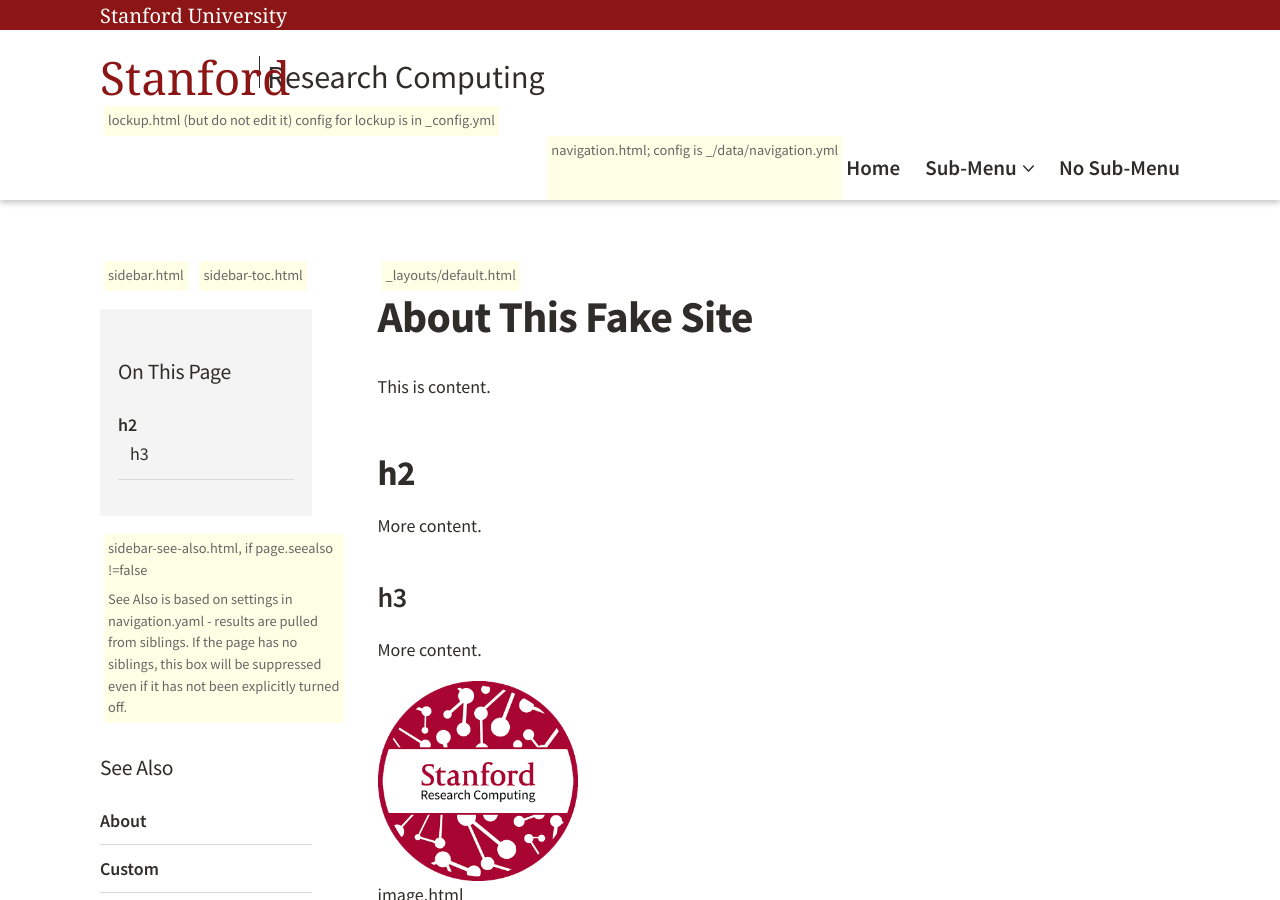
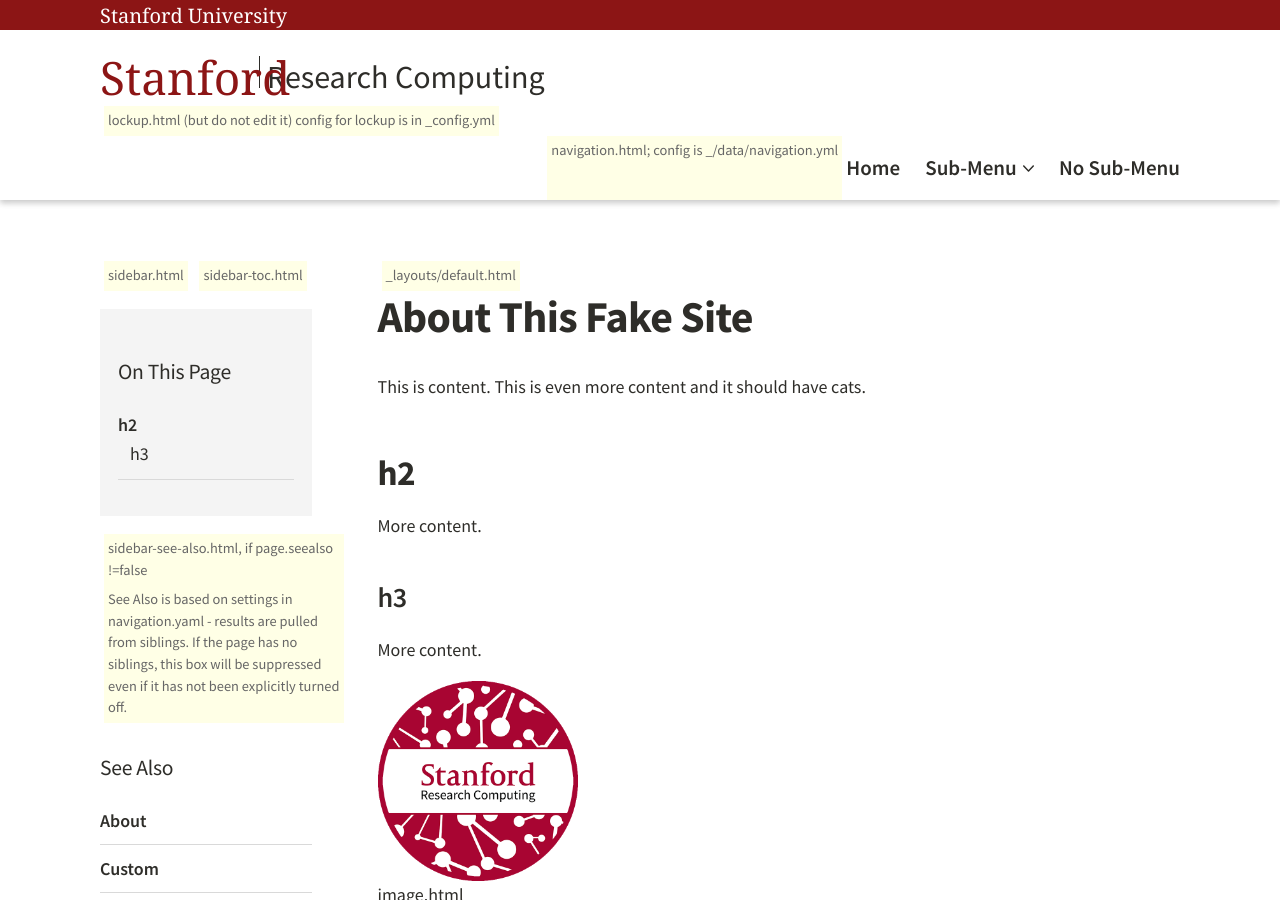
Before and after one commit to saracook/src-demo, a Jekyll site: the page built from docs/about.md, in a window 1280 px wide and 900 px high. Built offline with Jekyll 4.4.1, drawn with Linux system fonts in a browser that asks for light colours; some web fonts are replaced.

Commit message:
Update about.md

```diff
--- a/docs/about.md
+++ b/docs/about.md
@@ -7,7 +7,7 @@ seealso: true
 layout: default
 ---
 
-This is content.
+This is content. This is even more content and it should have cats.
 
 ## h2
 
```
